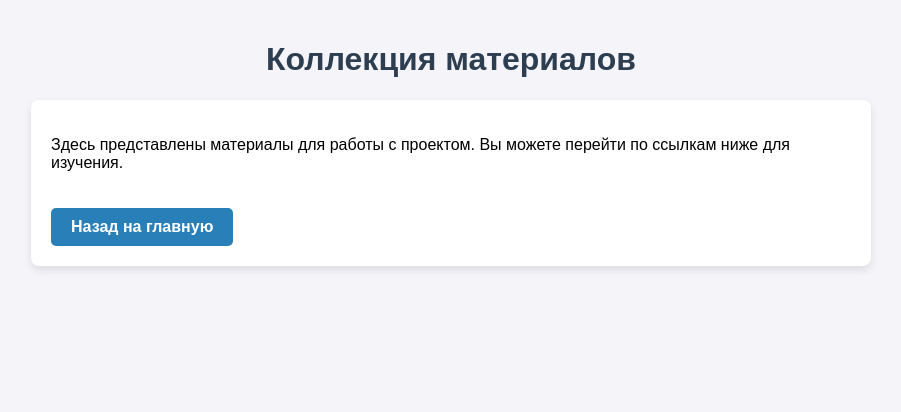
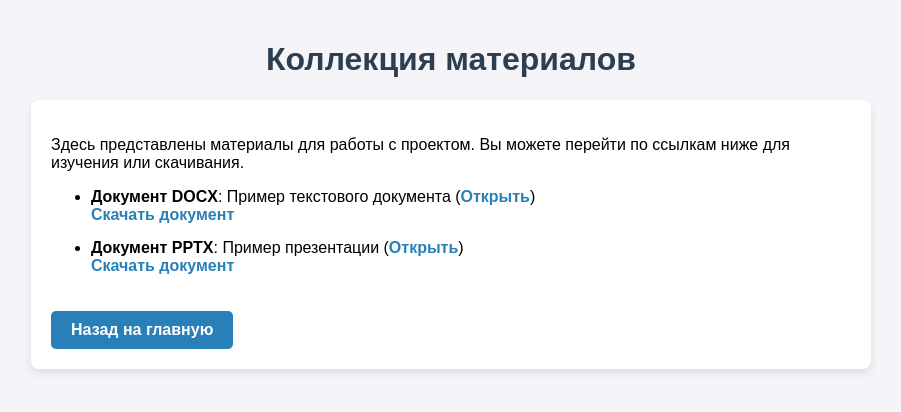
Before and after one commit to malakall/makss, a Django app: page /materials/ in a window 1280 px wide. Shown: the top 412 px of the page, without its empty margins (189-1090 px from the left). Run offline with Django 5.2, Linux system fonts and the light colour scheme; data that the repository does not hold is empty.

Commit message:
Ваше сообщение о коммите

```diff
--- a/main/templates/main/materials.html
+++ b/main/templates/main/materials.html
@@ -53,20 +53,21 @@
     <h1>Коллекция материалов</h1>
 
     <div class="materials-container">
-        <p>Здесь представлены материалы для работы с проектом. Вы можете перейти по ссылкам ниже для изучения.</p>
+        <p>Здесь представлены материалы для работы с проектом. Вы можете перейти по ссылкам ниже для изучения или скачивания.</p>
 
         <ul>
-            {% for material in materials %}
             <li class="material-item">
-                <strong>{{ material.title }}</strong>: {{ material.description }}
-                (<a href="{{ material.link }}" target="_blank">Ссылка</a>)
-
-                {% if material.document %}
-                    <!-- Добавление ссылки для скачивания документа -->
-                    <br><a href="{{ material.document.url }}" class="download-link" download>Скачать документ</a>
-                {% endif %}
+                <strong>Документ DOCX</strong>: Пример текстового документа
+                (<a href="{% static 'documents/dd.docx' %}" target="_blank">Открыть</a>)
+                <br>
+                <a href="{% static 'documents/dd.docx' %}" class="download-link" download>Скачать документ</a>
             </li>
-            {% endfor %}
+            <li class="material-item">
+                <strong>Документ PPTX</strong>: Пример презентации
+                (<a href="{% static 'documents/самороков, слайд-шоу.pptx' %}" target="_blank">Открыть</a>)
+                <br>
+                <a href="{% static 'documents/самороков, слайд-шоу.pptx' %}" class="download-link" download>Скачать документ</a>
+            </li>
         </ul>
 
         <a href="{% url 'home' %}" class="back-button">Назад на главную</a>
```
Also changed, not shown: 1 other file.
